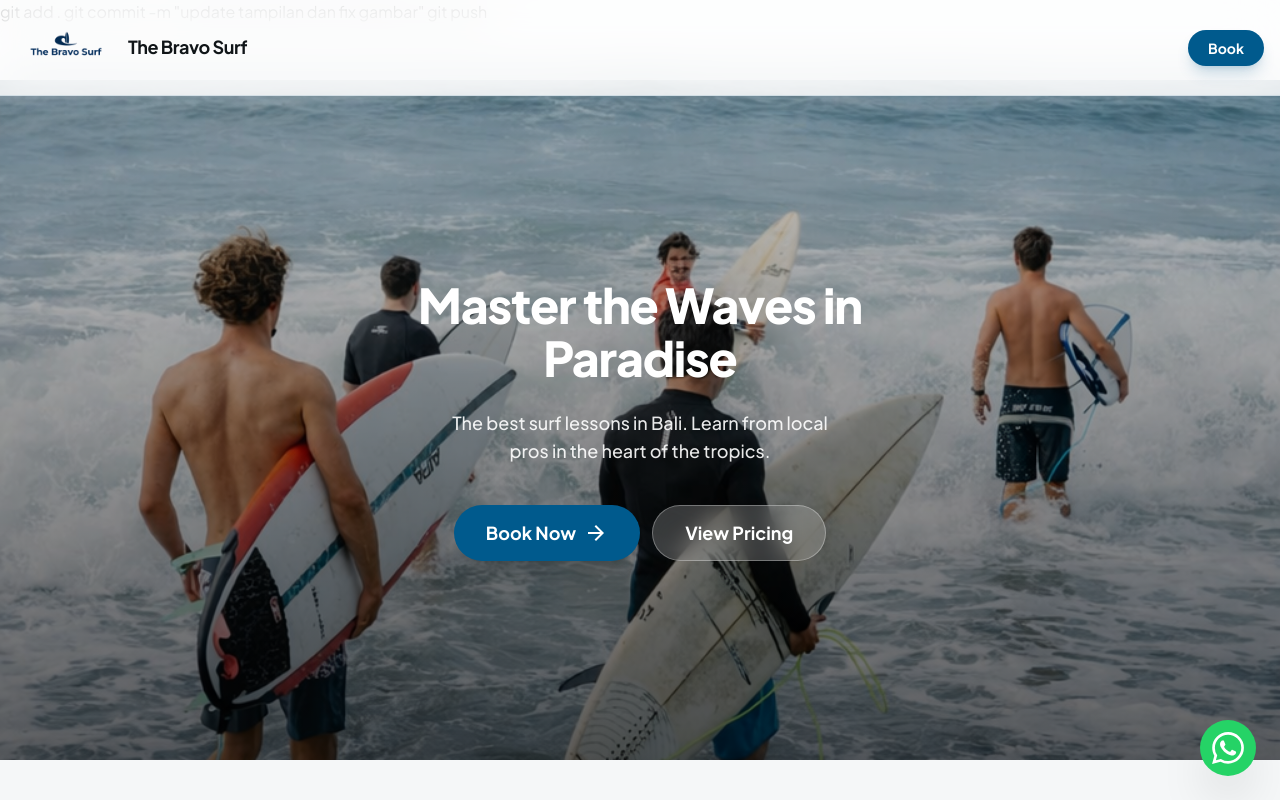
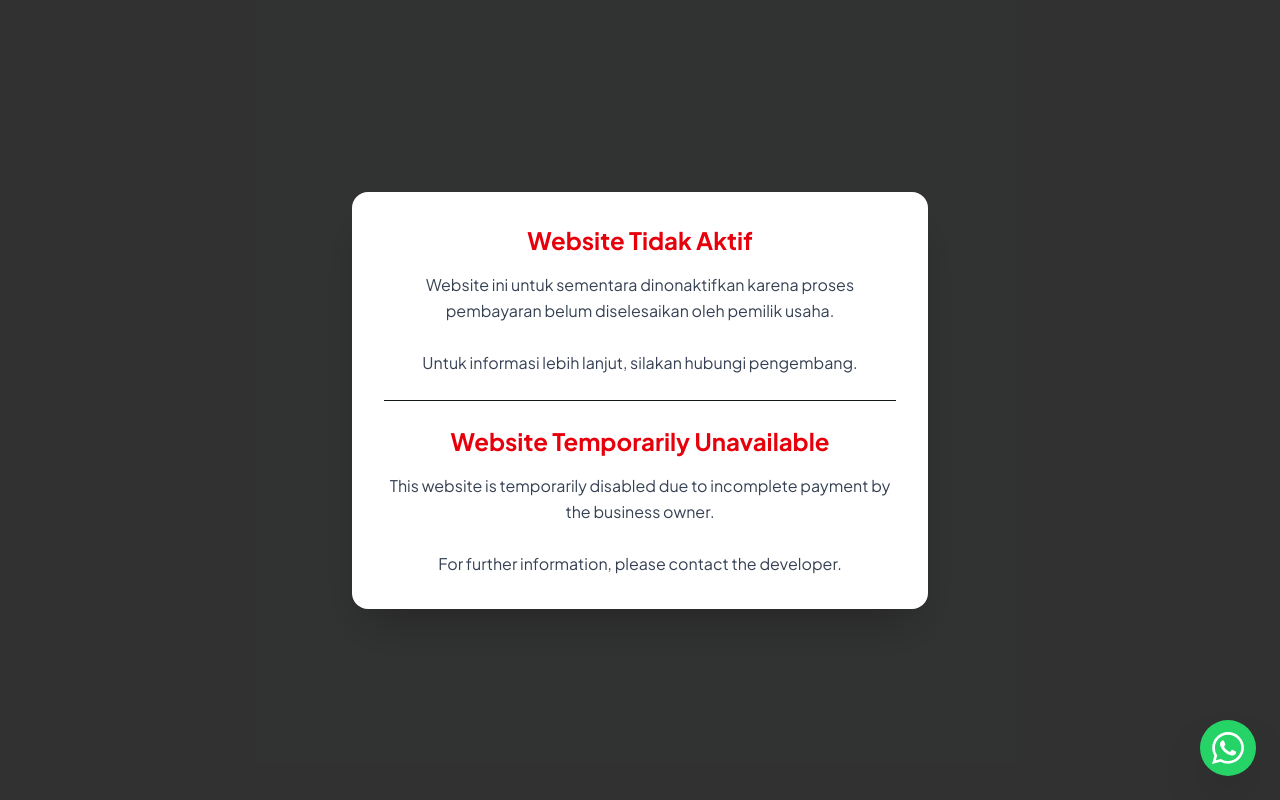
Before and after one commit to agusdwyna/thebravosurf, a React (Vite) app: page / in a window 1280 px wide. Shown: the top 800 px of the page. Built offline with nearby package versions, Linux system fonts and the light colour scheme.

Commit message:
an update that everybody didnt want to

```diff
--- a/src/App.jsx
+++ b/src/App.jsx
@@ -11,18 +11,48 @@ import FloatingWhatsApp from './components/FloatingWhatsapp';
 const BaliSurfSchool = () => {
   return (
     <div className="bg-[#f5f7f8] text-[#101518] min-h-screen font-['Plus_Jakarta_Sans']">
-      <Header />
-      git add .
-git commit -m "update tampilan dan fix gambar"
-git push
-      <main className="pt-14">
-        <Hero />
-        <Services />
-        <Testimonials />
-        <Gallery />
-        <BookingForm />
-        <Footer />
-      </main>
+      {/* <Header /> */}
+
+      <main className="pt-14 relative">
+
+  {/* OVERLAY WARNING */}
+  <div className="fixed inset-0 bg-black/80 z-50 flex items-center justify-center px-6">
+    <div className="bg-white max-w-xl w-full rounded-2xl shadow-2xl p-8 text-center">
+
+      <h2 className="text-xl md:text-2xl font-bold text-red-600 mb-4">
+        Website Tidak Aktif
+      </h2>
+
+      <p className="text-gray-700 mb-6 text-sm md:text-base leading-relaxed">
+        Website ini untuk sementara dinonaktifkan karena proses pembayaran belum diselesaikan oleh pemilik usaha.
+        <br /><br />
+        Untuk informasi lebih lanjut, silakan hubungi pengembang.
+      </p>
+
+      <hr className="my-6" />
+
+      <h2 className="text-xl md:text-2xl font-bold text-red-600 mb-4">
+        Website Temporarily Unavailable
+      </h2>
+
+      <p className="text-gray-700 text-sm md:text-base leading-relaxed">
+        This website is temporarily disabled due to incomplete payment by the business owner.
+        <br /><br />
+        For further information, please contact the developer.
+      </p>
+
+    </div>
+  </div>
+
+  {/* OPTIONAL: kalau mau tetap render tapi ketutup */}
+  {/* <Hero />
+  <Services />
+  <Testimonials />
+  <Gallery />
+  <BookingForm />
+  <Footer /> */}
+
+</main>
 
       <FloatingWhatsApp />
 
```
